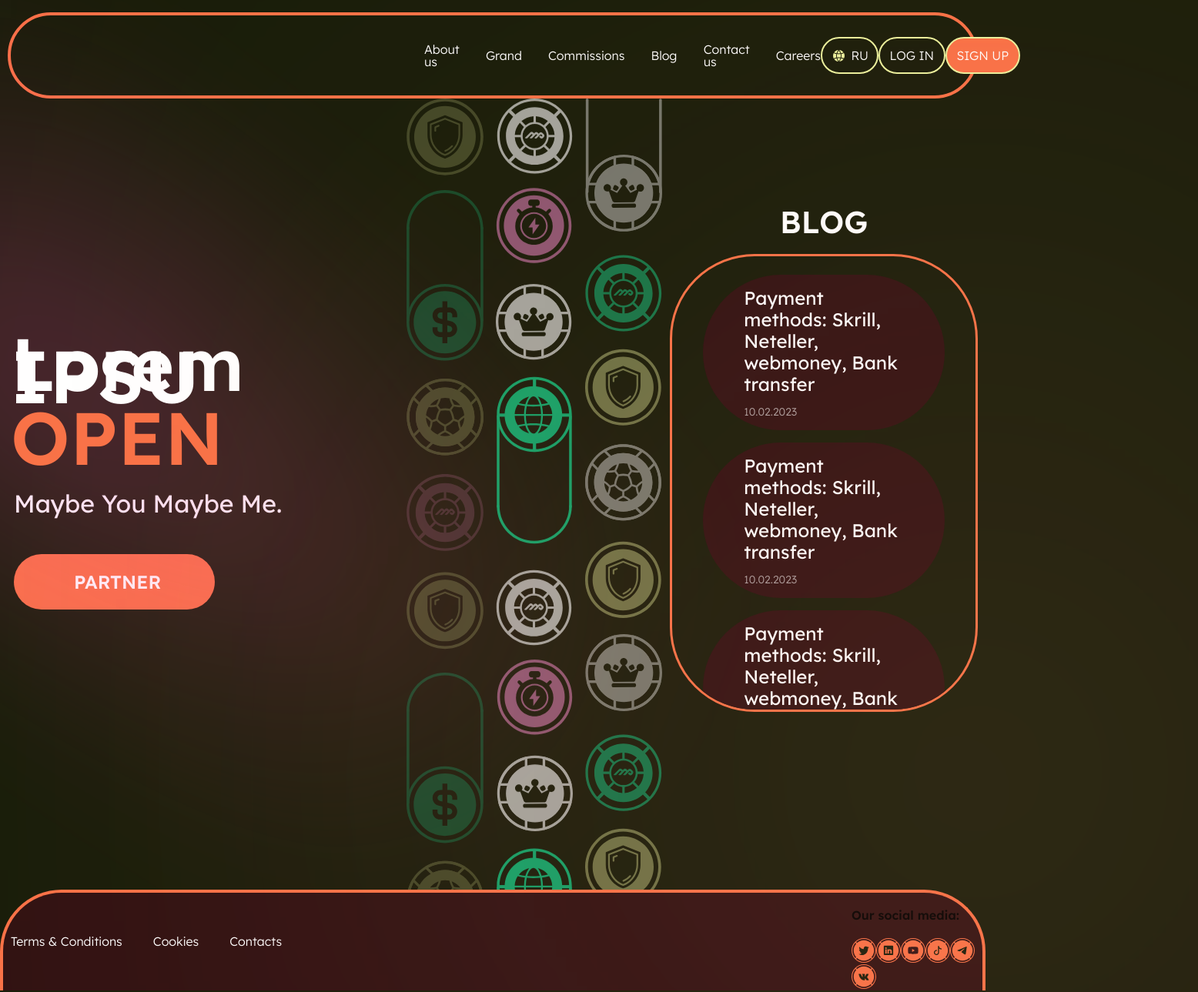
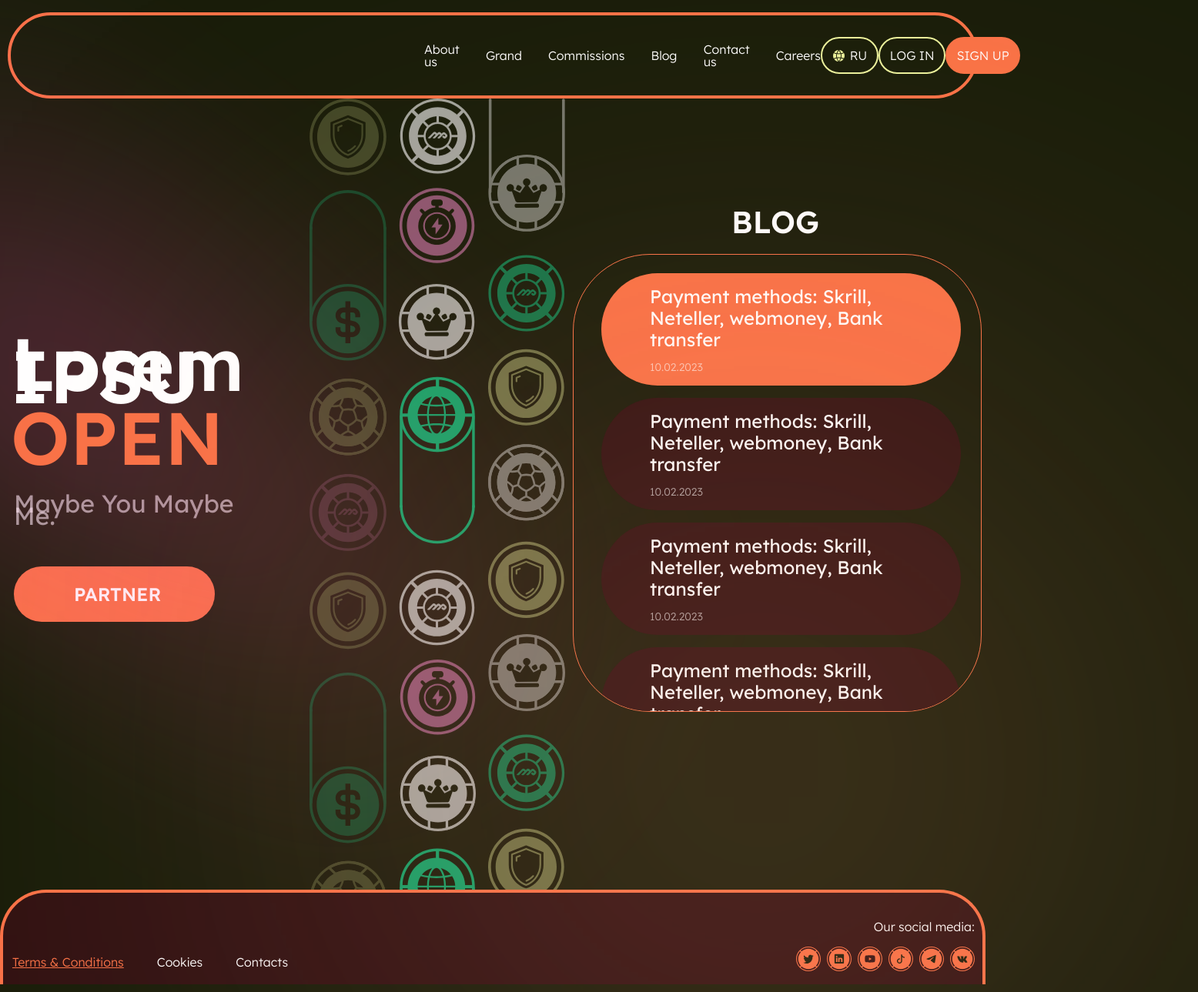
Before and after one commit to pain4metoo/test-task.11.86.2, a website built with webpack: page src/index.html in a window 1280 px wide. Shown: the whole page at 77% size, 1556 px wide, since content can reach past the window. Built offline with nearby package versions, Linux system fonts and the light colour scheme.

Commit message:
feat: finish 1920px version and add change lang functional

```diff
--- a/src/index.html
+++ b/src/index.html
@@ -13,29 +13,29 @@
             <nav class="header_nav">
               <ul class="header_nav_items">
                 <li class="header_nav_item">
-                  <a class="header_nav_link" href="#" target="_blank"> About us </a>
+                  <a class="header_nav_link" href="#"> About us </a>
                 </li>
                 <li class="header_nav_item">
-                  <a class="header_nav_link" href="#" target="_blank"> Grand </a>
+                  <a class="header_nav_link" href="#"> Grand </a>
                 </li>
                 <li class="header_nav_item">
-                  <a class="header_nav_link" href="#" target="_blank"> Commissions </a>
+                  <a class="header_nav_link" href="#"> Commissions </a>
                 </li>
                 <li class="header_nav_item">
-                  <a class="header_nav_link" href="#" target="_blank"> Blog </a>
+                  <a class="header_nav_link" href="#blog"> Blog </a>
                 </li>
                 <li class="header_nav_item">
-                  <a class="header_nav_link" href="#" target="_blank"> Contact us </a>
+                  <a class="header_nav_link" href="#"> Contact us </a>
                 </li>
                 <li class="header_nav_item">
-                  <a class="header_nav_link" href="#" target="_blank"> Careers </a>
+                  <a class="header_nav_link" href="#"> Careers </a>
                 </li>
               </ul>
             </nav>
             <div class="header_buttons">
-              <button class="header_btn header_btn_lang" type="button">RU</button>
-              <button class="header_btn header_btn_log" type="button">LOG IN</button>
-              <button class="header_btn header_btn_sign" type="button">SIGN UP</button>
+              <a class="header_btn header_btn_lang" href="#">RU</a>
+              <a class="header_btn header_btn_log" href="#">LOG IN</a>
+              <a class="header_btn header_btn_sign" href="#">SIGN UP</a>
             </div>
           </div>
         </header>
@@ -64,9 +64,12 @@
               </div>
             </div>
             <div class="main_right">
-              <h3 class="main_right_title">Blog</h3>
+              <h3 class="main_right_title" id="blog">Blog</h3>
               <div class="main_right_blog">
-                <a class="main_right_item" href="#">
+                <a
+                  class="main_right_item"
+                  href="https://vtop3.by/uslugi/vakansii/vakansija-verstalshhik-frontend-razrabotchik/"
+                >
                   <p class="main_right_text">Payment methods: Skrill, Neteller, webmoney, Bank transfer</p>
                   <p class="main_right_date">10.02.2023</p>
                 </a>
@@ -92,12 +95,12 @@
         </main>
       </div>
       <footer class="footer">
+        <div class="footer_gradient"></div>
         <div class="container">
           <div class="footer_inner">
-            <div class="footer_gradient"></div>
             <ul class="footer_menu">
               <li class="footer_menu_item">
-                <a class="footer_menu_link" href="#">Terms & Conditions</a>
+                <a class="footer_menu_link footer_menu_link_orange" href="#">Terms & Conditions</a>
               </li>
               <li class="footer_menu_item">
                 <a class="footer_menu_link" href="#">Cookies</a>
@@ -115,27 +118,31 @@
                     <img class="footer_social_img" src="./assets/svg/twitter.svg" alt="twitter" />
                   </a>
                 </div>
-                <div>
+                <div class="footer_social_item">
                   <a class="footer_social_link" href="#" target="_blank">
                     <img class="footer_social_img" src="./assets/svg/linkedin.svg" alt="linkedin" />
                   </a>
                 </div>
+                <div class="footer_social_item">
                   <a class="footer_social_link" href="#" target="_blank">
                     <img class="footer_social_img" src="./assets/svg/youtube.svg" alt="youtube" />
                   </a>
-                <div>
+                </div>
+                <div class="footer_social_item">
                   <a class="footer_social_link" href="#" target="_blank">
                     <img class="footer_social_img" src="./assets/svg/tiktok.svg" alt="tiktok" />
                   </a>
                 </div>
+                <div class="footer_social_item">
                   <a class="footer_social_link" href="#" target="_blank">
                     <img class="footer_social_img" src="./assets/svg/telegram.svg" alt="telegram" />
                   </a>
                 </div>
-              <div>
+                <div class="footer_social_item">
                   <a class="footer_social_link" href="#" target="_blank">
                     <img class="footer_social_img" src="./assets/svg/vk.svg" alt="vk" />
                   </a>
+                </div>
               </div>
             </div>
           </div>
--- a/src/index.js
+++ b/src/index.js
@@ -6,4 +6,4 @@ import './style/header.scss';
 import './style/main.scss';
 import './style/footer.scss';
 
-import './js/animation.js';
+import './js/change-lang.js';
--- /dev/null
+++ b/src/js/change-lang.js
@@ -0,0 +1,18 @@
+(function changeLangText() {
+  let isEn = false;
+  const btnLang = document.querySelector('.header_btn_lang');
+
+  btnLang.onclick = (e) => handleOnClick(e);
+
+  function handleOnClick(e) {
+    const target = e.target;
+
+    if (isEn) {
+      target.textContent = 'RU';
+    } else {
+      target.textContent = 'EN';
+    }
+
+    isEn = !isEn;
+  }
+})();
--- a/src/style/footer.scss
+++ b/src/style/footer.scss
@@ -3,8 +3,8 @@
 .footer {
   background: rgb(49, 18, 18);
   border: 4px solid $c-orange;
-  border-top-left-radius: 8rem;
-  border-top-right-radius: 8rem;
+  border-top-left-radius: 6rem;
+  border-top-right-radius: 6rem;
   border-bottom: none;
   flex-shrink: 0;
   position: relative;
@@ -14,37 +14,87 @@
   &_inner {
     display: flex;
     justify-content: space-between;
+    padding-bottom: 1.5rem;
   }
   &_gradient {
     position: absolute;
-    right: -28rem;
+    right: 0rem;
     bottom: 0rem;
     width: 57.4rem;
     height: 57.4rem;
-    filter: blur(50rem);
+    filter: blur(36rem);
     background: linear-gradient(225deg, rgb(249, 146, 71), rgb(242, 157, 162) 100%);
-    opacity: 0.7;
-    overflow: hidden;
+    opacity: 0.6;
+    user-select: none;
+    pointer-events: none;
   }
   &_menu {
     display: flex;
     align-items: center;
     list-style: none;
     padding: 0;
+    margin: 0;
+    padding-top: 7.5rem;
   }
   &_menu_item {
+    &:first-child {
+      margin-left: 0.2rem;
+    }
     &:not(:last-child) {
-      margin-right: 4rem;
+      margin-right: 4.3rem;
     }
   }
   &_menu_link {
     text-decoration: none;
     color: #ffffff;
+    transition: 0.5s ease;
+    &:hover {
+      color: $c-orange;
+    }
+    &:active {
+      color: $c-orange;
+    }
+  }
+  &_menu_link_orange {
+    color: $c-orange;
+    text-decoration: underline;
+    transition: 0.5s ease;
+    &:hover {
+      color: orange;
+    }
+    &:active {
+      color: $c-orange;
+    }
+  }
+  &_social_title {
+    font-size: 1.6rem;
+    line-height: 2rem;
+    text-align: right;
+    color: #ffffff;
+    margin: 0;
+    margin-top: 3.4rem;
+    margin-bottom: 1.6rem;
+    font-weight: 300;
   }
   &_social_list {
     display: flex;
     align-items: center;
     justify-content: space-between;
-    max-width: 23.2rem;
+    min-width: 23.2rem;
+  }
+  &_social_item {
+    &:hover .footer_social_img {
+      transition: 0.5s ease;
+      filter: invert(61%) sepia(23%) saturate(651%) hue-rotate(220deg) brightness(111%) contrast(90%);
+    }
+    &:active .footer_social_img {
+      transition: 0.5s ease;
+      filter: invert(61%) sepia(23%) saturate(651%) hue-rotate(220deg) brightness(111%) contrast(90%);
+    }
+  }
+  &_social_img {
+    width: 3.2rem;
+    height: 3.2rem;
+    object-fit: cover;
   }
 }
--- a/src/style/header.scss
+++ b/src/style/header.scss
@@ -28,6 +28,13 @@
   &_nav_link {
     color: #ffffff;
     text-decoration: none;
+    transition: 0.5s ease;
+    &:hover {
+      color: $c-orange;
+    }
+    &:active {
+      color: $c-orange;
+    }
   }
   &_buttons {
     display: flex;
@@ -44,12 +51,25 @@
     background: rgb(25, 29, 10);
     border: 2px solid rgb(235, 242, 157);
     text-transform: uppercase;
+    transition: 0.5s ease;
+    cursor: pointer;
+    text-decoration: none;
+    padding-top: 1.4rem;
+    &:last-child {
+      border: 2px solid $c-orange;
+    }
   }
   &_btn_lang {
     width: 7.5rem;
     height: 4.8rem;
-    padding-left: 3.3rem;
+    padding-left: 3.6rem;
     position: relative;
+    &:hover {
+      border: 2px solid $c-orange;
+    }
+    &:active {
+      border: 2px solid $c-orange;
+    }
     &::after {
       content: '';
       position: absolute;
@@ -63,10 +83,24 @@
   &_btn_log {
     width: 8.7rem;
     height: 4.8rem;
+    padding-left: 1.3rem;
+    &:hover {
+      border: 2px solid $c-orange;
+    }
+    &:active {
+      border: 2px solid $c-orange;
+    }
   }
   &_btn_sign {
     width: 9.7rem;
     height: 4.8rem;
     background: rgb(249, 114, 71);
+    padding-left: 1.3rem;
+    &:hover {
+      border: 2px solid rgb(235, 242, 157);
+    }
+    &:active {
+      border: 2px solid rgb(235, 242, 157);
+    }
   }
 }
--- a/src/style/main.scss
+++ b/src/style/main.scss
@@ -19,6 +19,8 @@
       opacity: 0.55;
       top: 0rem;
       left: 10rem;
+      user-select: none;
+      pointer-events: none;
     }
     &_title {
       font-size: 9.6rem;
@@ -30,7 +32,7 @@
       min-height: 19.2rem;
       margin-left: 0.4rem;
       position: relative;
-      color: #fff;
+      color: #ffffff;
 
       span {
         position: absolute;
@@ -42,7 +44,7 @@
     &_title_small {
       font-weight: 500;
       font-size: 3.2rem;
-      color: #fff;
+      color: rgba(255, 255, 255, 0.6);
       margin: 0;
       margin-left: 0.8rem;
       margin-top: -1rem;
@@ -61,6 +63,13 @@
       margin-left: 0.8rem;
       background-color: $c-orange;
       text-transform: uppercase;
+      transition: 0.5s ease;
+      &:hover {
+        background-color: orange;
+      }
+      &:active {
+        background-color: orange;
+      }
     }
   }
   &_center {
@@ -106,23 +115,41 @@
       display: flex;
       flex-direction: column;
       align-items: center;
-      max-width: 53.1rem;
-      width: 100%;
-      border: 3px solid $c-orange;
-      border-radius: 11rem;
+      min-width: 53.1rem;
+      border: 0.3px solid $c-orange;
+      border-radius: 10rem;
+      padding: 2.4rem 0rem 0rem 1rem;
       margin-top: 3.4rem;
-      padding: 2.4rem 4rem 0rem 4rem;
+      margin-right: -0.5rem;
       max-height: 59.5rem;
-      overflow: hidden;
+      overflow: scroll;
+      overflow-x: hidden;
+      position: relative;
+      &::-webkit-scrollbar {
+        width: 2.3rem;
+      }
+      &::-webkit-scrollbar-track {
+        box-shadow: inset 0 0 1rem 2.3rem rgba(255, 255, 255, 0.12);
+        border: solid 0.8rem transparent;
+        margin-top: 9rem;
+        margin-bottom: 9rem;
+      }
+      &::-webkit-scrollbar-thumb {
+        box-shadow: inset 0 0 1rem 2.3rem $c-orange;
+        border: solid 0.8rem transparent;
+      }
     }
     &_item {
       max-width: 46.7rem;
       width: 100%;
       display: block;
       text-decoration: none;
-      padding: 1.6rem 5.3rem;
+      padding: 1.6rem 6.3rem;
       background-color: $c-brown;
       border-radius: 19.6rem;
+      &:first-child {
+        background-color: $c-orange;
+      }
       &:not(:last-child) {
         margin-bottom: 1.6rem;
       }
```
Also changed, not shown: src/js/scroll-sllider.js (deleted, +0 -10 lines). Lines whose indentation alone changed are shown as unchanged.
